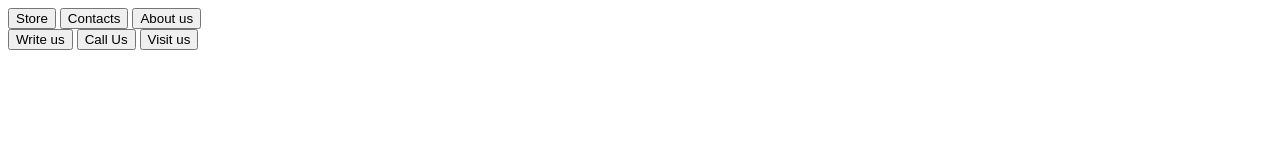
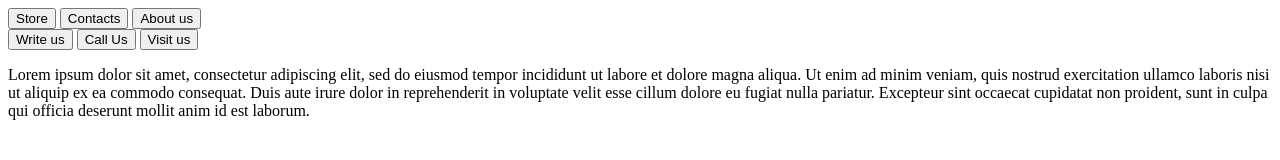
Before and after one commit to lisbonengayou/new, a plain HTML site: page index.html in a window 1280 px wide. Drawn offline with Linux system fonts and the light colour scheme.

Commit message:
link with styles1310

```diff
--- a/index.html
+++ b/index.html
@@ -5,6 +5,7 @@
     <meta http-equiv="X-UA-Compatible" content="IE=edge">
     <meta name="viewport" content="width=device-width, initial-scale=1.0">
     <title>BEM</title>
+    <link rel="stylesheet" href="styles1310.css">
 </head>
 <body>
     <header>
@@ -17,6 +18,18 @@
         <button>Call Us</button>
         <button>Visit us</button>
     </div>
+    <div>
+        <p>
+            Lorem ipsum dolor sit amet, consectetur adipiscing elit,
+            sed do eiusmod tempor incididunt ut labore et dolore magna
+            aliqua. Ut enim ad minim veniam, quis nostrud exercitation
+            ullamco laboris nisi ut aliquip ex ea commodo consequat.
+            Duis aute irure dolor in reprehenderit in voluptate velit esse
+            cillum dolore eu fugiat nulla pariatur. Excepteur sint occaecat
+            cupidatat non proident, sunt in culpa qui officia deserunt mollit
+            anim id est laborum.
+        </p>
+    </div>
 
 
 </body>
```
